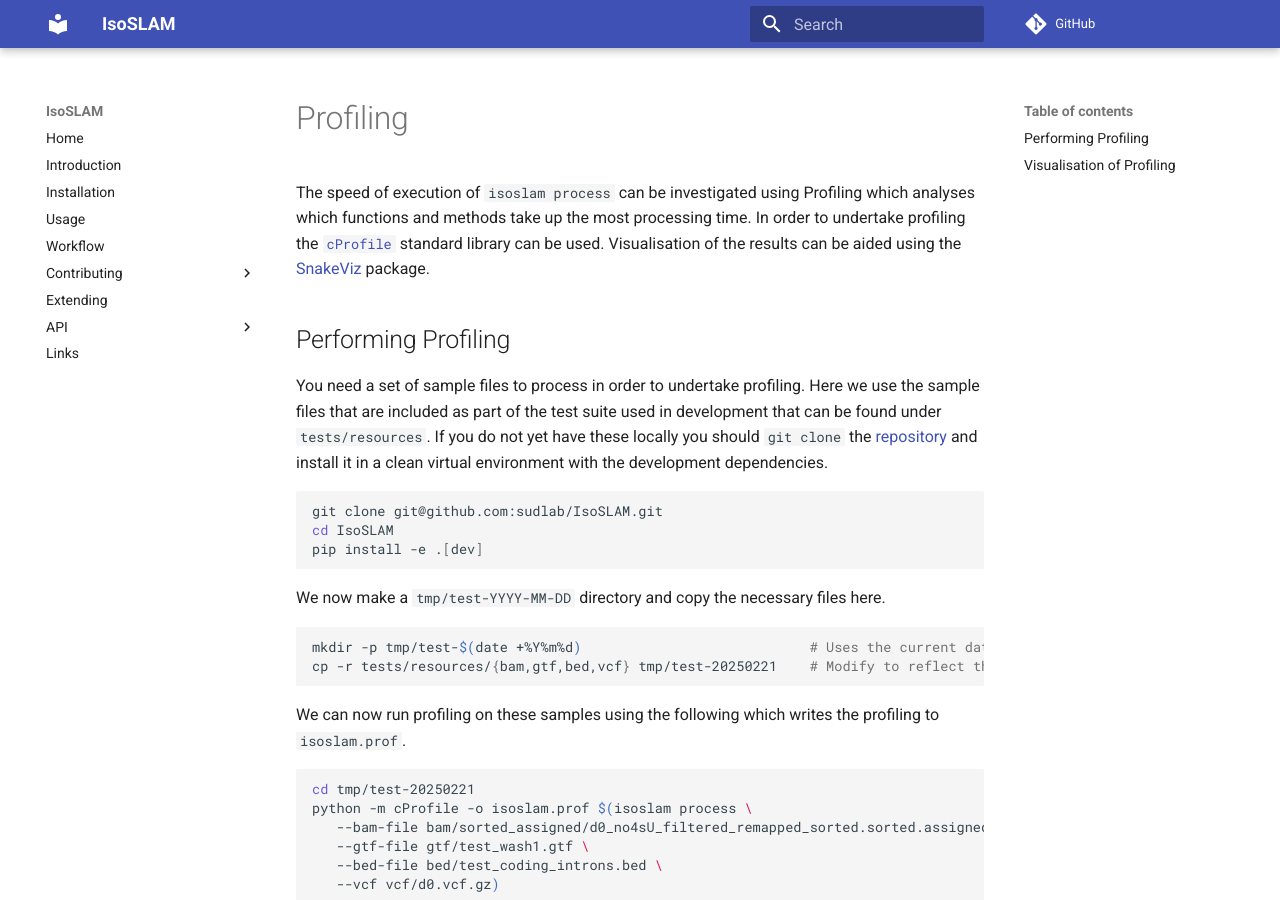
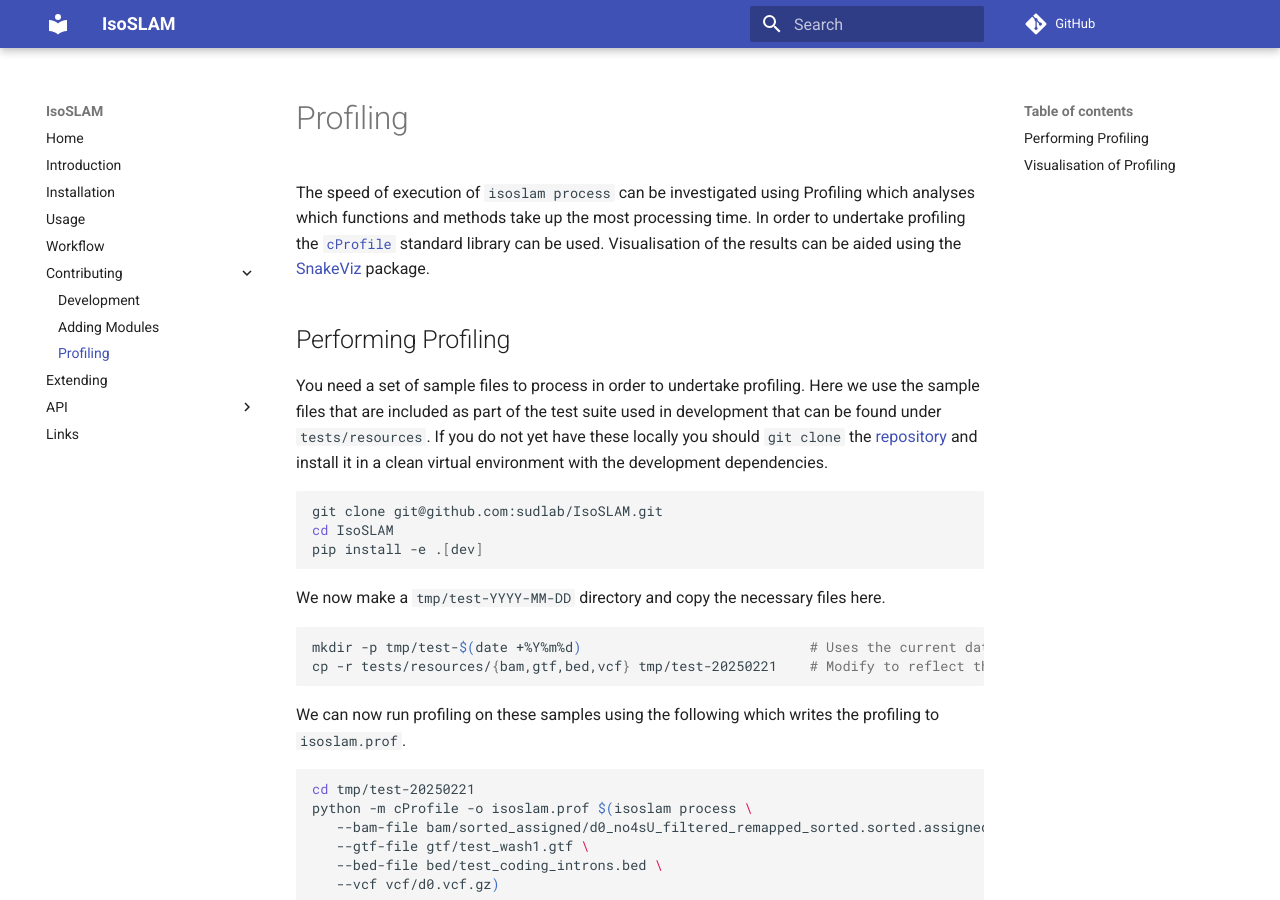
Before and after one commit to sudlab/IsoSLAM, an MkDocs documentation site: the page built from docs/contributing/profiling.md, in a window 1280 px wide and 900 px high. Built offline with MkDocs 1.6.1 and Material for MkDocs 9.7.7, drawn with Linux system fonts in a browser that asks for light colours; comment, search, counter and statistics services are not loaded; the version menu is left out; some of the changed lines change nothing that is shown.

Commit message:
bug: missing `:` in mkdocs.yml nav

```diff
--- a/mkdocs.yml
+++ b/mkdocs.yml
@@ -12,7 +12,7 @@ nav:
   - Contributing:
       - Development: contributing/index.md
       - Adding Modules: contributing/adding_modules.md
-      - Profiling contributing/profiling.md
+      - Profiling: contributing/profiling.md
   - Extending: extending.md
   - API:
       - IO: api/io.md
```
